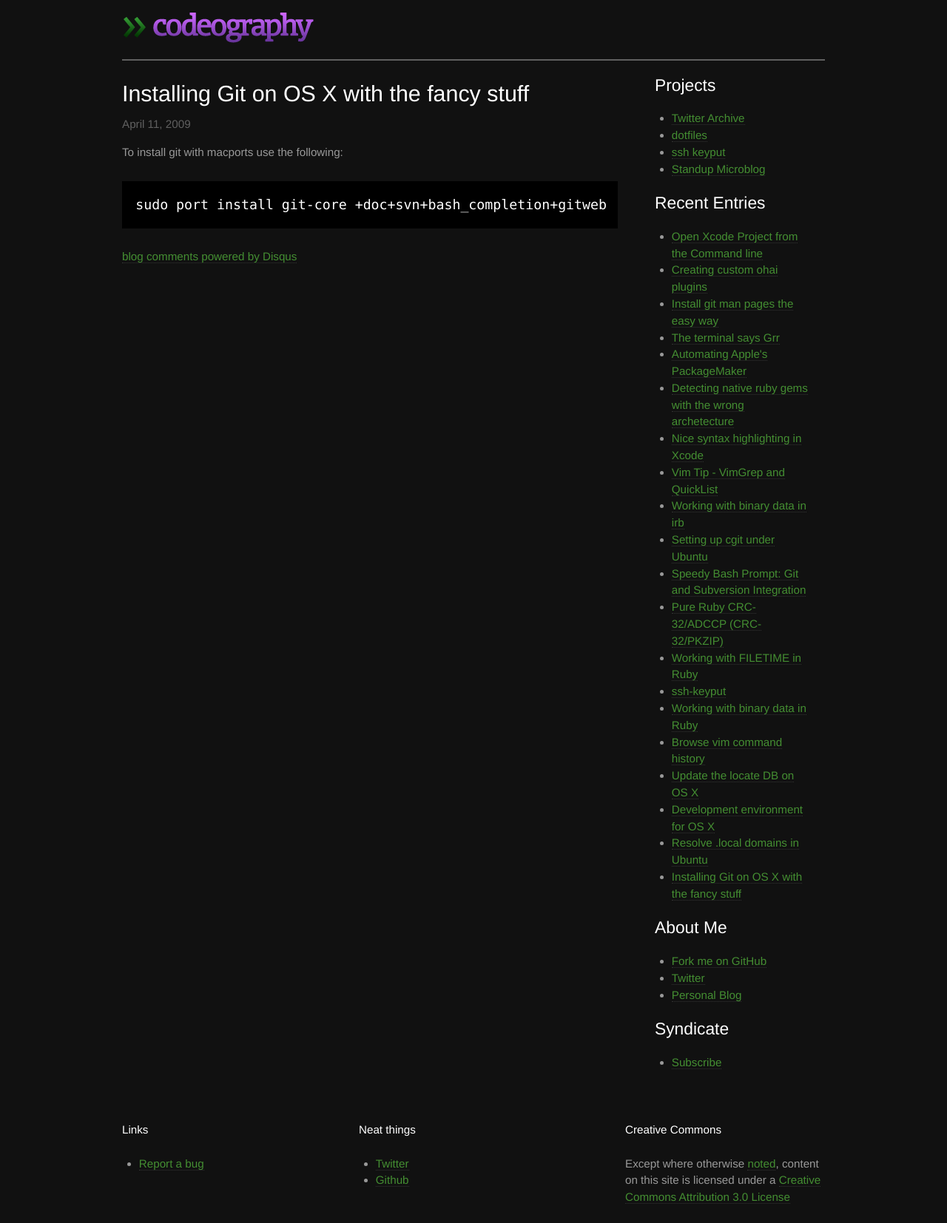
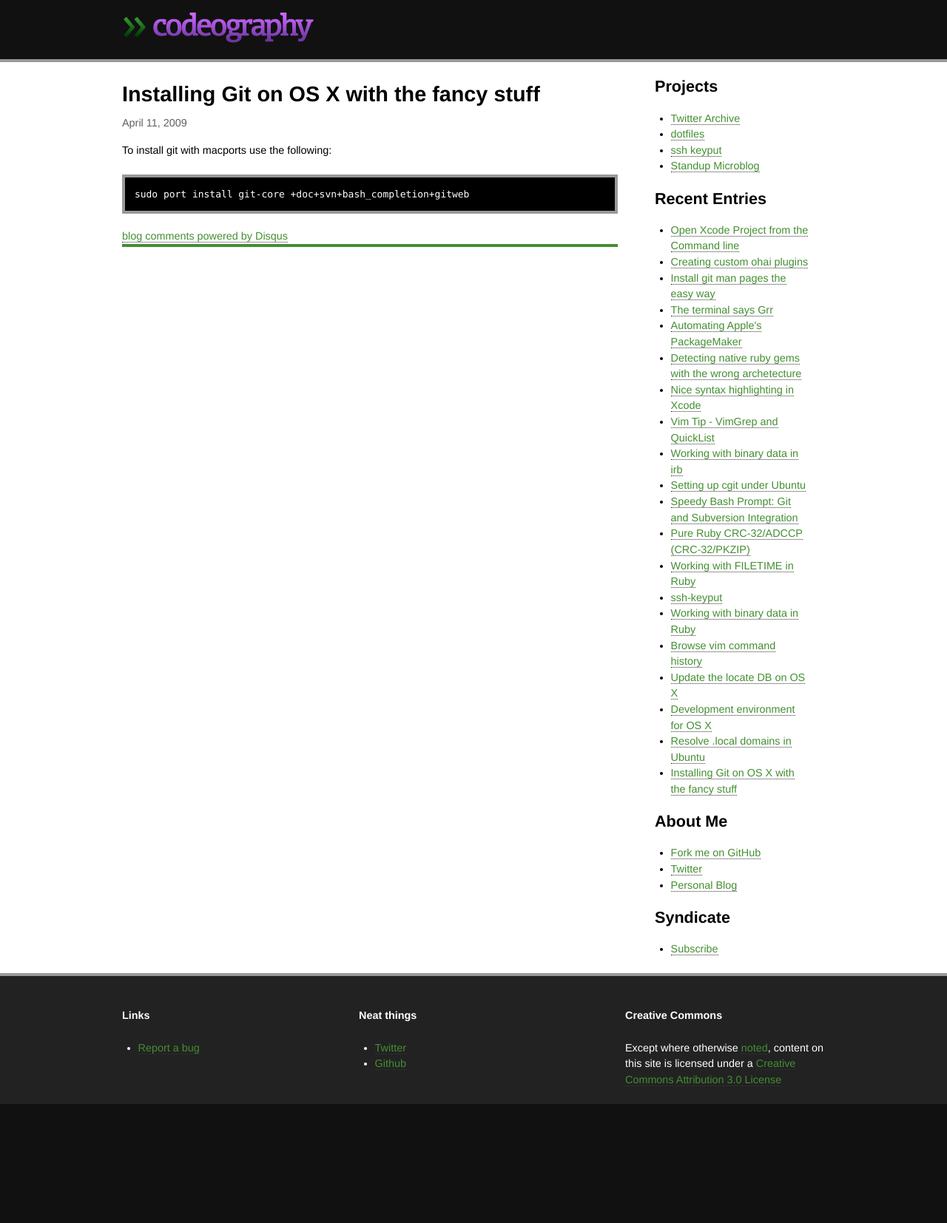
Before and after one commit to csexton/codeography.com, a Jekyll site: the page built from _posts/2009-04-11-installing-git-on-os-x-with-the-fancy-stuff.markdown, in a window 1280 px wide. Shown: the whole page at 74% size. Built offline with Jekyll 4.4.1, drawn with Linux system fonts in a browser that asks for light colours; nearby versions of some CDN libraries; Markdown is read by kramdown in place of the engine named in the settings; comment, search, counter and statistics services are not loaded; after the commit the page ends 1493 px from its top, so only the background shows below that.

Commit message:
Converted to the lighter style.

```diff
--- a/_layouts/base.html
+++ b/_layouts/base.html
@@ -18,7 +18,6 @@
 
 <script type="text/javascript">
   $(document).ready(function() {
-
     $('pre').addClass('prettyprint');
     prettyPrint();
   });
@@ -26,11 +25,16 @@
 
 </head>
 <body>
+  <div id="header_row">
+    <div style="background-color: #111" class="container">
+      <div id="header"><a class="image_link" href="/"><img src="/images/title_logo.png" /></a></div>
+    </div>
+  </div>
+  <div class="content">
     <div class="container">
-			<div id="header"><a class="image_link" href="/"><img src="/images/title_logo.png" /></a></div>
+  <hr class="space" />
       <!--<h1 class="header"><span class="green">&gt;&gt;</span> <span class="purple">codeography</span></h1>
       <h3 class="dark_grey"><span>#=&gt;</span> "<span>programming is fun again.</span>"</h3>-->
-			<hr />
       <div class="span-17 ">
         <div id="content">
           {{ content }}
@@ -63,6 +67,7 @@
         <ul>
           <li><a href="/atom.xml">Subscribe</a></li>
         </ul>
+      </div>
     </div>
   </div>
 
--- a/stylesheets/codeography.css
+++ b/stylesheets/codeography.css
@@ -7,21 +7,13 @@
 .old_purple { color: #b960ff; }
 
 body {
-  background-color: #111111;
+  background-color: #111;
+  font: 0.9em/1.5 "helvetica neue light", "helvetica neue", Helvetica, Arial, Sans-serif;
+  color: #999;
   color: #e6e6e6;
-  font: 0.95em/1.5 "helvetica neue light", "helvetica neue", Helvetica, Arial, Sans-serif;
-  background-color: #111;
-  color: #999;
 }
 hr {background:#606060;color:#606060;}
-h1, h2, h3, h4, h5, h6 {font-weight:normal;color:white;}
-h1{
-  color: white;
-  letter-spacing: -0.1em;
-  font-family: Courier New, Courier, mono
-}
-h1, h2 a{color:white;}
-h1, h2 a:hover{color:white;}
+h1, h2, h3, h4, h5, h6 {font-weight:bold;color:black;}
 div.border {border-color:#606060;}
 div.colborder {border-color:#606060;}
 a {
@@ -42,7 +34,7 @@ a:active {
 }
 a:hover {
   text-decoration: none;
-  background: #333333;
+  background: #CCC;
   color: #448E32;
 }
 a.image_link {
@@ -57,7 +49,8 @@ pre {
   padding: 1em;
   overflow: auto;
   color: white;
-  font-size: 1.2em;
+  font-size: 0.9em;
+  border:4px solid #999;
 }
 .byline {
   color: #606060;
@@ -72,28 +65,38 @@ h2.title {
   height: 75px;
   margin: 15px 0 -10px 0;
 }
-/*
+#header_row {
+  /*background: #111111 url('../images/title_logo.png') no-repeat scroll top left;*/
+  background-color: #111;
+}
 #footer {
-color: black;
+color: white;
 background: #222222;
 }
   #footer h5, #footer h6 {
   color: white;
 }
+/*
   #footer div, #footer a {
-  color: #eee;
+  color: blue;
 }
- */
+  */
+.content {
+  background-color: white;
+  color: black;
+  border-bottom:4px solid #999;
+  border-top:4px solid #999;
+}
 
-
+.entry {
+  border-bottom:4px solid #448E32;
+}
 /* Forms */
 
 input,
 button,
 textarea {
   border:1px solid #999;
-  background:#222;
-  color:#ccc;
 }
 button,
 input[type="text"],
```
Also changed, not shown: _layouts/post.html (indentation only). Lines whose indentation alone changed are shown as unchanged.
